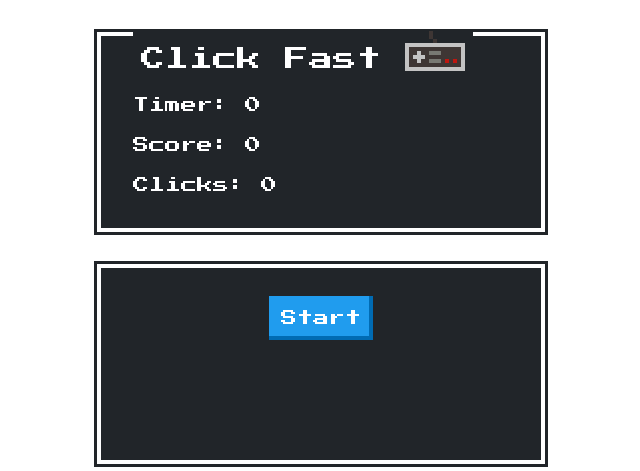
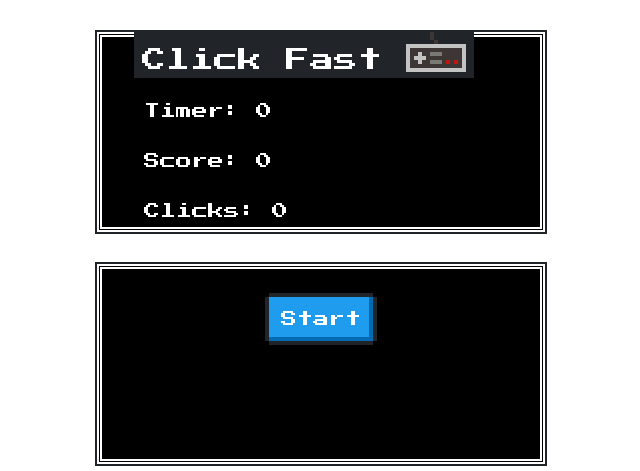
Before and after one commit to vannida-lim/click-fast-game, a PHP site: page / in a window 1280 px wide. Shown: the top 471 px of the page, without its empty margins (319-959 px from the left). Run offline with PHP 8.4, Linux system fonts and the light colour scheme; some libraries are stand-ins or nearby versions; grey boxes are pictures that could not be loaded.

Commit message:
Changed css for deployment

```diff
--- a/composer.json
+++ /dev/null
@@ -1 +0,0 @@
-{}
--- a/index.css
+++ b/index.css
@@ -1,17 +1,44 @@
-body {
+body, button {
     font-family: 'Press Start 2P', cursive, -apple-system, BlinkMacSystemFont, 'Segoe UI', Roboto, Oxygen, Ubuntu, Cantarell, 'Open Sans', 'Helvetica Neue', sans-serif;
-    font-size: 1.5em;
+    font-size: 1em;
     overflow: hidden;
+    cursor: url('/cursor-click.png');
+    color: white;
+}
+
+button {
+    background-color:#72bcd4;
+    padding: 20px 16px;
+    border: none;
+    border-radius: 8px;
+    margin: 0 auto;
+    margin-top: 20px;
+}
+
+button:hover {
+    cursor: url('/cursor-click.png');
+    background-color: #0da0d1;
+    border: none;
 }
 
 #title {
     font-size: 1.5em;
+    text-align: center;
 }
 
 #content {
     width: 35%;
     height: 200px;
     margin: 2em auto;
+    background-color: black;
+    border-style: double;
+    border-width: 5px;
+}
+
+p {
+    padding: 5px;
+    right: 5px;
+    margin-left: 5px;
 }
 
 #click-area {
@@ -19,6 +46,9 @@ body {
     height: 200px;
     margin: auto;
     text-align: center;
+    background-color: black;
+    border-style: double;
+    border-width: 5px;
 }
 
 #footer {
--- a/index.html
+++ b/index.html
@@ -25,7 +25,7 @@
 
       <div id='footer'>
         <a href='https://github.com/vannida-lim/click-fast-game'>
-          <i class="nes-icon github is-medium"></i>
+          <img src="https://img.icons8.com/ios-filled/50/000000/github-2.png"/>
         </a>
       </div>
   </body>
--- a/index.php
+++ /dev/null
@@ -1 +0,0 @@
-<?php include_once("index.html"); ?>
--- a/package.json
+++ b/package.json
@@ -18,7 +18,5 @@
     "url": "https://github.com/vannida-lim/click-fast-game/issues"
   },
   "homepage": "https://github.com/vannida-lim/click-fast-game",
-  "dependencies": {
-    "nes.css": "^2.3.0"
-  }
+  "dependencies": {}
 }
```
Also changed, not shown: cursor-click.png (added), cursor.png (added), package-lock.json.
